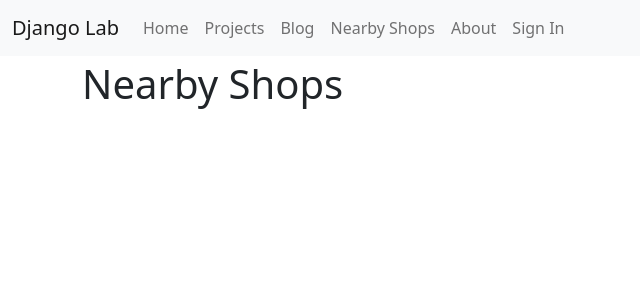
After one commit to east4ming/django_lab, a Django app: template django_lab/templates/nearbyshops/index.html in a window 1280 px wide. The commit adds this page. Shown: the top 300 px of the page, without its empty margins (0-640 px from the left). Run offline with Django 4.2, Linux system fonts and the light colour scheme; the template is opened without the code that fills it, so the values that code supplies are empty; some libraries are stand-ins or nearby versions.

Commit message:
📍完成 nearbyshops app

```diff
--- a/config/urls.py
+++ b/config/urls.py
@@ -21,6 +21,7 @@ urlpatterns = [
     # Your stuff: custom urls includes go here
     path("projects/", include("django_lab.projects.urls")),
     path("blog/", include("django_lab.blog.urls")),
+    path("nearbyshops/", include("django_lab.nearbyshops.urls")),
 ] + static(settings.MEDIA_URL, document_root=settings.MEDIA_ROOT)
 if settings.DEBUG:
     # Static file serving when using Gunicorn + Uvicorn for local web socket development
--- /dev/null
+++ b/django_lab/nearbyshops/urls.py
@@ -0,0 +1,6 @@
+from django.urls import path
+
+from django_lab.nearbyshops import views
+
+app_name = "nearbyshops"
+urlpatterns = [path("", views.home, name="home")]
--- a/django_lab/templates/base.html
+++ b/django_lab/templates/base.html
@@ -54,6 +54,9 @@
               </li>
               <li class="nav-item">
                 <a class="nav-link" href="{% url 'blog:listing' %}">Blog</a>
+              </li>
+              <li class="nav-item">
+                <a class="nav-link" href="{% url 'nearbyshops:home' %}">Nearby Shops</a>
               </li>
               <li class="nav-item">
                 <a class="nav-link" href="{% url 'about' %}">About</a>
--- /dev/null
+++ b/django_lab/templates/nearbyshops/index.html
@@ -0,0 +1,16 @@
+{% extends "base.html" %}
+
+{% block title %}Nearby Shops{% endblock %}
+
+{% block content %}
+<h1>Nearby Shops</h1>
+{% if shops %}
+<ul>
+{% for shop in shops %}
+    <li>
+    {{ shop.name }}: {{ shop.distance }}
+    </li>
+{% endfor %}
+</ul>
+{% endif %}
+{% endblock content %}
```
Also changed, not shown: django_lab/nearbyshops/views.py (+21 -2 lines).
